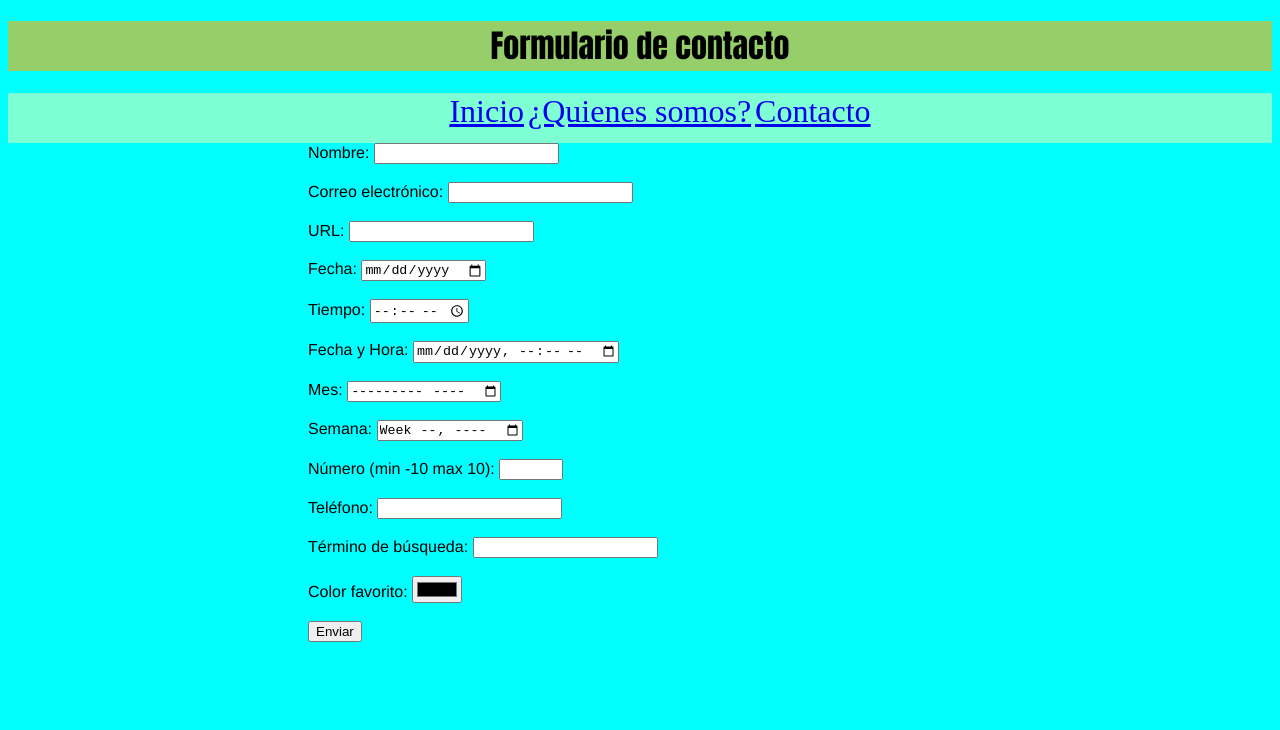
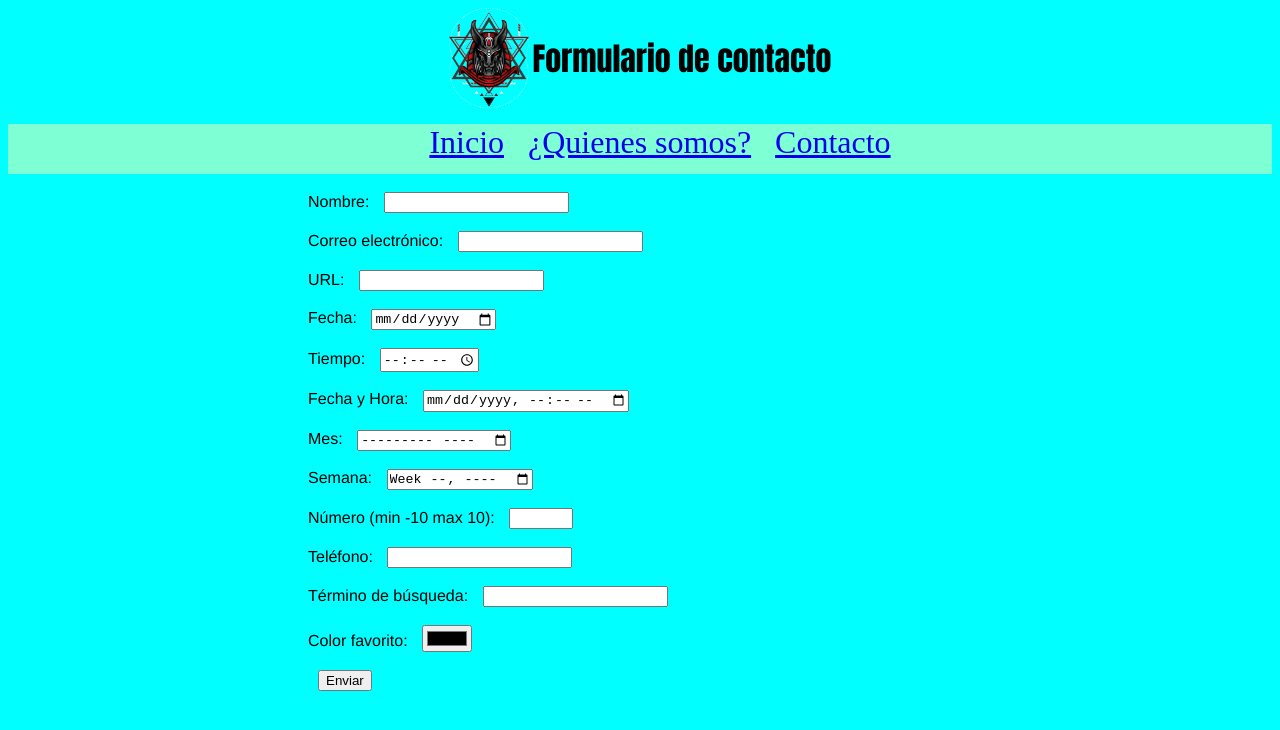
Before and after one commit to dagc4173/swIII, a plain HTML site: page index.html in a window 1280 px wide. Drawn offline with Linux system fonts and the light colour scheme.

Commit message:
se inserto el logo

```diff
--- a/Estilos.css
+++ b/Estilos.css
@@ -1,17 +1,24 @@
 html{
     background-color: aqua;
 }
-h1{
+header{
+    display: inline;
+    vertical-align: middle;
     font-family: Impact, Haettenschweiler, 'Arial Narrow Bold', sans-serif;
     text-align: center;
-    vertical-align: middle;
+
     background-color: rgba(255, 174, 0, 0.589);
     height: 50px;
     color: black;
+    align-items: middle;
 }
+.image, .title {
+    display: inline-block;
+    vertical-align: middle;
+  }
 nav>li{
     font-size: x-large;
-    line-height: 10%;
+    line-height: 20%;
     float: left;
 }
 li:hover{
@@ -29,7 +36,7 @@ form{
     font-family: 'Franklin Gothic Medium', 'Arial Narrow', Arial, sans-serif;
 }
 input{
-    position: relative; left: 300px;
+    position: relative; left: 310px;
 }
 label{
     position: relative; left: 300px;
@@ -38,5 +45,7 @@ li{ font-style: italic, bold;
     color: rgb(227, 227, 240);
     font-size: xx-large;
     display: inline;
+    padding-left:10px;
+    padding-right:10px;
     list-style-position: inside;
 }
--- a/index.html
+++ b/index.html
@@ -1,11 +1,18 @@
 <!DOCTYPE html>
 <html lang="es">
     <head>
+        <meta charset="utf-8" />
         <title>Formulario</title>
         <link rel="stylesheet" href="Estilos.css">
     </head>
     <body>
-        <h1>Formulario de contacto</h1>
+        <header>
+            <div class="container" id="Logo">
+                <img src="Imagenes/Anubis1.png" alt="Logo Anubis" width="80" height="100" class="image"/>
+                <h1 class="title"> Formulario de contacto </h1>
+            </div>
+
+        </header>
         <nav>
             <ul>
                 <li><a href="#">Inicio</a></li>
@@ -14,7 +21,7 @@
             </ul>
         </nav>
         <form>
-            <label for="nombre">Nombre:</label>
+            <br><label for="nombre">Nombre:</label>
             <input type="text" id="nombre" name="nombre" required><br><br>
 
             <label for="correo">Correo electrónico:</label>
```
Also changed, not shown: Imagenes/Anubis1.png (added), Imagenes/Logo1.png (added), Imagenes/Logo2.png (added), Imagenes/Recurso 1.png (added).
